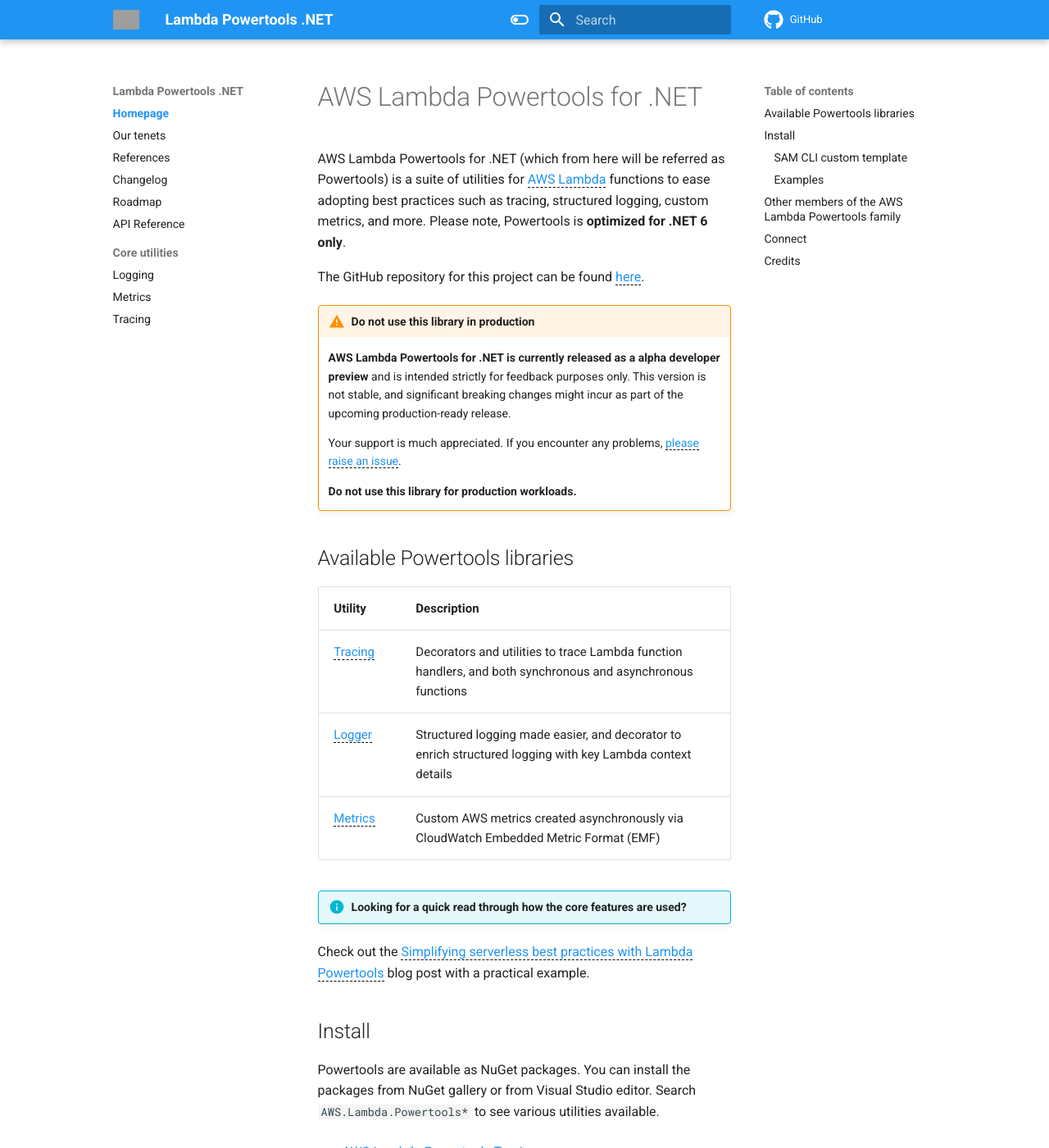
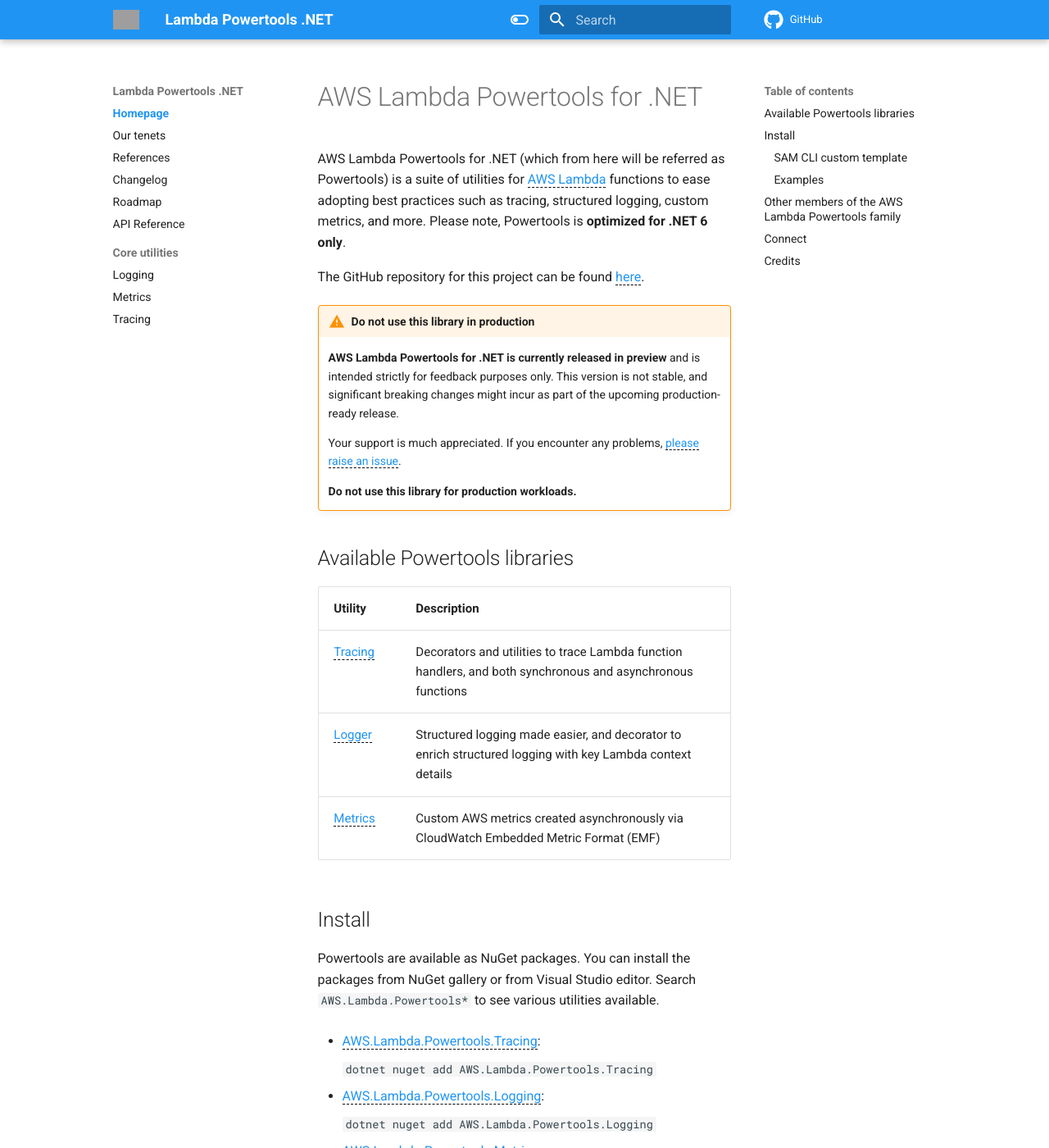
Before and after one commit to aws-powertools/powertools-lambda-dotnet, an MkDocs documentation site: the page built from docs/index.md, in a window 1280 px wide and 1400 px high. Shown: the whole window at 82% size. Built offline with MkDocs 1.6.1 and Material for MkDocs 9.7.7, drawn with Linux system fonts in a browser that asks for light colours; a script that is not in the unit is left out; comment, search, counter and statistics services are not loaded; the version menu is left out; some of the changed text lies outside the part shown; grey boxes are pictures that could not be loaded.

```diff
--- a/docs/index.md
+++ b/docs/index.md
@@ -11,7 +11,7 @@ The GitHub repository for this project can be found [here](https://github.com/aw
 
 !!! warning  "Do not use this library in production"
 
-    **AWS Lambda Powertools for .NET is currently released as a alpha developer preview** and is intended strictly for feedback purposes only. This version is not stable, and significant breaking changes might incur as part of the upcoming production-ready release.
+    **AWS Lambda Powertools for .NET is currently released in preview** and is intended strictly for feedback purposes only. This version is not stable, and significant breaking changes might incur as part of the upcoming production-ready release.
 
     Your support is much appreciated. If you encounter any problems, [please raise an issue](https://github.com/awslabs/aws-lambda-powertools-dotnet/issues/new/choose).
 
@@ -24,9 +24,6 @@ The GitHub repository for this project can be found [here](https://github.com/aw
 [Tracing](./core/tracing.md) | Decorators and utilities to trace Lambda function handlers, and both synchronous and asynchronous functions
 [Logger](./core/logging.md) | Structured logging made easier, and decorator to enrich structured logging with key Lambda context details
 [Metrics](./core/metrics.md) | Custom AWS metrics created asynchronously via CloudWatch Embedded Metric Format (EMF)
-
-!!! info "Looking for a quick read through how the core features are used?"
-   Check out the [Simplifying serverless best practices with Lambda Powertools](https://aws.amazon.com/blogs/compute/introducing-aws-lambda-powertools-for-net) blog post with a practical example.
 
 ## Install
 
```
Also changed, not shown: other parts of docs/index.md (+3 -3 lines), CHANGELOG.md (+2 -2 lines), README.md (+1 -1 lines).
